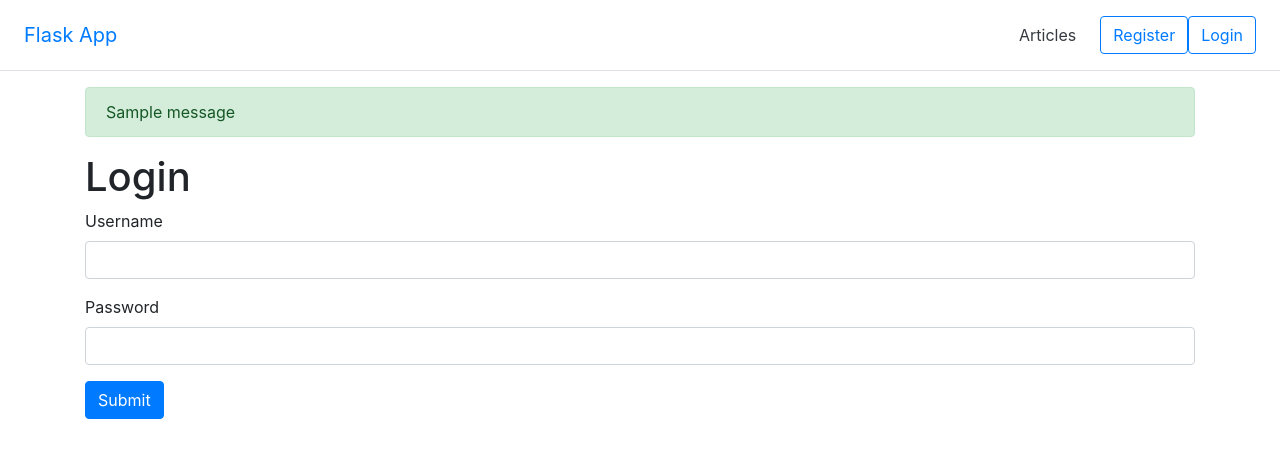
After one commit to freonzx/simple_flask, a Flask app: page /login in a window 1280 px wide. The commit adds this page. Shown: the top 458 px of the page. Run offline with Flask 2, Linux system fonts and the light colour scheme; one stand-in notice (Sample message) is shown; some libraries are stand-ins or nearby versions.

Commit message:
Added login function

```diff
--- a/application.py
+++ b/application.py
@@ -1,25 +1,133 @@
-from flask import Flask, render_template, flash, redirect, url_for, session, logging
+from flask import Flask, render_template, flash, redirect, url_for, session, request, logging
 # from data import Articles
 from flask_mysqldb import MySQL
 from wtforms import Form, StringField, TextAreaField, PasswordField, validators
 from passlib.hash import sha256_crypt
+from functools import wraps
 
 app = Flask(__name__)
 app.debug = True
 # Articles = Articles()
 
+# Config MySQL
+app.config['MYSQL_HOST'] = 'localhost'
+app.config['MYSQL_USER'] = 'root'
+app.config['MYSQL_PASSWORD'] = 'password'
+app.config['MYSQL_DB'] = 'myflaskapp'
+app.config['MYSQL_CURSORCLASS'] = 'DictCursor'
+# init MYSQL
+mysql = MySQL(app)
 
 @app.route('/')
 def index():
     return render_template('index.html')
 
+# Register Form Class
+class RegisterForm(Form):
+    name = StringField('Name', [validators.Length(min=1, max=50)])
+    username = StringField('Username', [validators.Length(min=4, max=25)])
+    email = StringField('Email', [validators.Length(min=6, max=50)])
+    password = PasswordField('Password', [
+        validators.DataRequired(),
+        validators.EqualTo('confirm', message='Passwords do not match')
+    ])
+    confirm = PasswordField('Confirm Password')
+
+# User Register
+@app.route('/register', methods=['GET', 'POST'])
+def register():
+    form = RegisterForm(request.form)
+    if request.method == 'POST' and form.validate():
+        name = form.name.data
+        email = form.email.data
+        username = form.username.data
+        password = sha256_crypt.encrypt(str(form.password.data))
+
+        # Create cursor
+        cur = mysql.connection.cursor()
+
+        # Execute query
+        cur.execute("INSERT INTO users(name, email, username, password) VALUES(%s, %s, %s, %s)", (name, email, username, password))
+
+        # Commit to DB
+        mysql.connection.commit()
+
+        # Close connection
+        cur.close()
+
+        flash('You are now registered and can log in', 'success')
+
+        return redirect(url_for('login'))
+    return render_template('register.html', form=form)
+
+# User login
+@app.route('/login', methods=['GET', 'POST'])
+def login():
+    if request.method == 'POST':
+        # Get Form Fields
+        username = request.form['username']
+        password_candidate = request.form['password']
+
+        # Create cursor
+        cur = mysql.connection.cursor()
+
+        # Get user by username
+        result = cur.execute("SELECT * FROM users WHERE username = %s", [username])
+
+        if result > 0:
+            # Get stored hash
+            data = cur.fetchone()
+            password = data['password']
+
+            # Compare Passwords
+            if sha256_crypt.verify(password_candidate, password):
+                # Passed
+                session['logged_in'] = True
+                session['username'] = username
+
+                flash('You are now logged in', 'success')
+                return redirect(url_for('dashboard'))
+            else:
+                error = 'Invalid login'
+                return render_template('login.html', error=error)
+            # Close connection
+            cur.close()
+        else:
+            error = 'Username not found'
+            return render_template('login.html', error=error)
+
+    return render_template('login.html')
+
+def is_logged_in(f):
+    @wraps(f)
+    def wrap(*args, **kwargs):
+        if 'logged_in' in session:
+            return f(*args, **kwargs)
+        else:
+            flash('Unauthorized, Please login', 'danger')
+            return redirect(url_for('login'))
+    return wrap
+
 @app.route('/articles')
+@is_logged_in
 def articles():
     return render_template('articles.html', articles=Articles)
+
+@app.route('/dashboard')
+@is_logged_in
+def dashboard():
+    return render_template('dashboard.html')
+
+@app.route('/logout')
+def logout():
+    session.clear()
+    flash('You logged out.', 'sucess')
+    return redirect(url_for('login'))
 
 @app.route('/article/<string:id>/')
 def article(id):
     return render_template('article.html', id=id)
 
 if __name__ == '__main__':
+    app.secret_key='51c22edca92f313341d4110422372d1a'
     app.run()
--- /dev/null
+++ b/templates/dashboard.html
@@ -0,0 +1,6 @@
+{% extends 'layout.html' %}
+
+{% block body %}
+  <h1>Dashboard</h1>
+  <br><small>Welcome {{session.username}}</small>
+{% endblock %}
--- /dev/null
+++ b/templates/includes/_messages.html
@@ -0,0 +1,15 @@
+{% with messages = get_flashed_messages(with_categories=true) %}
+  {% if messages %}
+    {% for category, message in messages %}
+      <div class="alert alert-{{ category }}">{{ message }}</div>
+    {% endfor %}
+  {% endif %}
+{% endwith %}
+
+{% if error %}
+  <div class="alert alert-danger">{{error}}</div>
+{% endif %}
+
+{% if msg %}
+  <div class="alert alert-success">{{msg}}</div>
+{% endif %}
--- a/templates/includes/_navbar.html
+++ b/templates/includes/_navbar.html
@@ -8,5 +8,12 @@
         <!--<a class="p-2 text-dark" href="#">Support</a>-->
         <!--<a class="p-2 text-dark" href="#">Pricing</a>-->
       </nav>
-      <a class="btn btn-outline-primary" href="#">Sign up</a>
+      {% if session.logged_in%}
+      <a class="btn btn-outline-primary" href="/dashboard">Dashboard</a>
+      <a class="btn btn-outline-primary" href="/logout">Logout</a>
+
+      {% else: %}
+      <a class="btn btn-outline-primary" href="/register">Register</a>
+      <a class="btn btn-outline-primary" href="/login">Login</a>
+      {% endif %}
     </div>
--- a/templates/layout.html
+++ b/templates/layout.html
@@ -7,6 +7,7 @@
     <body>
         {% include 'includes/_navbar.html' %}
     <div class="container">
+        {% include 'includes/_messages.html' %}
         {% block body %} {% endblock %}
     </div>
 
--- /dev/null
+++ b/templates/login.html
@@ -0,0 +1,16 @@
+{% extends 'layout.html' %}
+
+{% block body %}
+  <h1>Login</h1>
+  <form action="" method="POST">
+    <div class="form-group">
+      <label>Username</label>
+      <input type="text" name="username" class="form-control" value={{request.form.username}}>
+    </div>
+    <div class="form-group">
+      <label>Password</label>
+      <input type="password" name="password" class="form-control" value={{request.form.password}}>
+    </div>
+    <button type="submit" class="btn btn-primary">Submit</button>
+  </form>
+{% endblock %}
```
Also changed, not shown: templates/includes/_formhelpers.html (added, +9 -0 lines), templates/register.html (added, +24 -0 lines).
